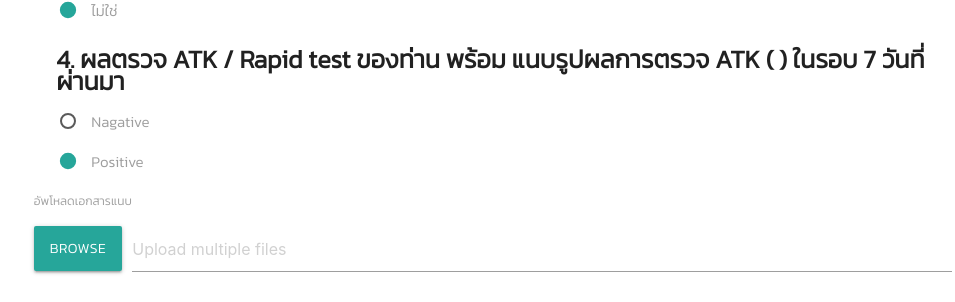
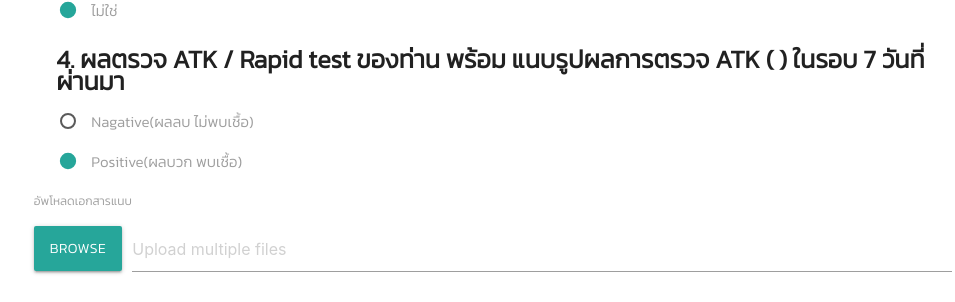
Before and after one commit to nopparat231/form-covid19, a PHP site: page /?outsider in a window 1280 px wide. Shown: the part 1313-1615 px from the top of the page, without its empty margins (147-1102 px from the left). Run offline with PHP 8.4, Linux system fonts and the light colour scheme.

Commit message:
Update outsider.php

```diff
--- a/outsider.php
+++ b/outsider.php
@@ -127,13 +127,13 @@
                             <p>
                                 <label>
                                     <input name="group4" type="radio" value="0" />
-                                    <span>Nagative</span>
+                                    <span>Nagative(ผลลบ ไม่พบเชื้อ)</span>
                                 </label>
                             </p>
                             <p>
                                 <label>
                                     <input name="group4" type="radio" value="1" checked />
-                                    <span>Positive</span>
+                                    <span>Positive(ผลบวก พบเชื้อ)</span>
                                 </label>
                             </p>
                         </div>
```
